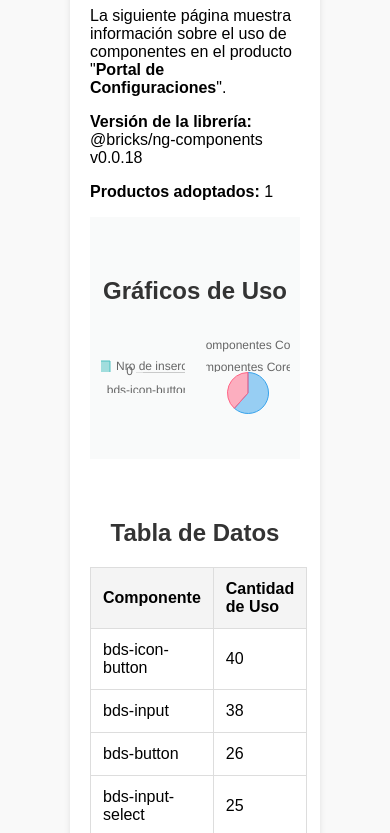
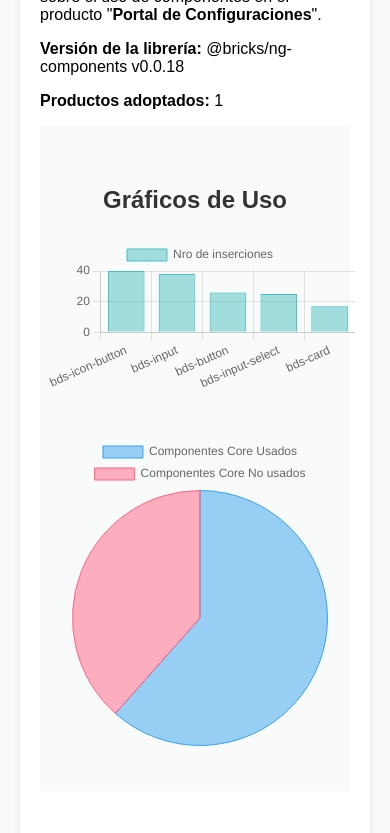
Before and after one commit to cnahuina/metrics-bds, a plain HTML site: page index.html in a window 390 px wide. Shown: the part 187-1020 px from the top of the page. Drawn offline with nearby package versions, Linux system fonts and the light colour scheme.

Commit message:
responsive

```diff
--- a/index.html
+++ b/index.html
@@ -1,6 +1,6 @@
-
 <!DOCTYPE html>
 <html lang="en">
+
 <head>
     <meta charset="UTF-8">
     <meta name="viewport" content="width=device-width, initial-scale=1.0">
@@ -12,10 +12,13 @@
             padding: 0;
             background-color: #f9f9f9;
         }
-        h1, h2 {
+
+        h1,
+        h2 {
             text-align: center;
             color: #333;
         }
+
         .content {
             max-width: 60%;
             margin: auto;
@@ -24,6 +27,7 @@
             border-radius: 8px;
             box-shadow: 0 4px 6px rgba(0, 0, 0, 0.1);
         }
+
         .charts-container {
             display: flex;
             justify-content: space-around;
@@ -31,45 +35,85 @@
             flex-wrap: wrap;
             margin-top: 20px;
         }
+
         .chart {
 
             margin: 5px;
         }
-        .bars , .pie{
+
+        .bars,
+        .pie {
             width: 40%;
         }
+
         canvas {
             width: 100% !important;
             height: auto !important;
         }
+
         table {
             width: 100%;
             border-collapse: collapse;
             margin: 20px 0;
         }
-        table, th, td {
+
+        table,
+        th,
+        td {
             border: 1px solid #ddd;
         }
-        th, td {
+
+        th,
+        td {
             padding: 12px;
             text-align: left;
         }
+
         th {
             background-color: #f4f4f4;
         }
-        .section{
+
+        .section {
             padding: 40px 0;
             background-color: #F9FAFA
         }
-        .section2{
+
+        .section2 {
             padding: 40px 0;
+        }
+
+        *{
+            box-sizing: border-box;
+        }
+        @media screen and (max-width: 480px) {
+            .content {
+                width: 100%!important;
+                max-width: 100%;
+            }
+
+            .charts-container {
+                display: flex;
+                flex-direction: column;
+                justify-content: space-around;
+                align-items: center;
+                flex-wrap: wrap;
+                gap: 32px;
+                margin-top: 20px;
+            }
+
+            .bars,
+            .pie {
+                width: 100%;
+            }
         }
     </style>
 </head>
+
 <body>
     <div class="content">
         <h1>Métricas de uso de Componentes</h1>
-        <p>La siguiente página muestra información sobre el uso de componentes en el producto "<strong>Portal de Configuraciones</strong>".</p>
+        <p>La siguiente página muestra información sobre el uso de componentes en el producto "<strong>Portal de
+                Configuraciones</strong>".</p>
         <p><strong>Versión de la librería:</strong> @bricks/ng-components v0.0.18</p>
         <p><strong>Productos adoptados:</strong> 1</p>
         <div class="section">
@@ -280,4 +324,5 @@
         });
     </script>
 </body>
+
 </html>
```
